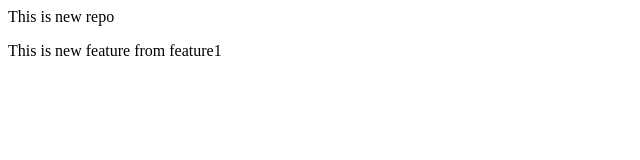
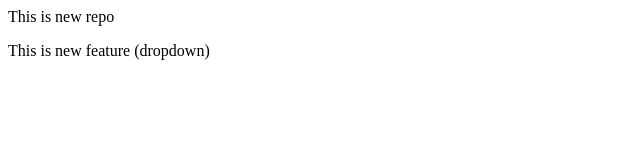
Before and after one commit to AsmitaRabari/localrepo, a plain HTML site: page index.html in a window 1280 px wide. Shown: the full height of the page, 0-640 px from the left. Drawn offline with Linux system fonts and the light colour scheme.

Commit message:
Add feature

```diff
--- a/index.html
+++ b/index.html
@@ -1,3 +1,2 @@
 <p>This is new repo</p>
-<p>This is new feature from feature1
-</p>
+<p>This is new feature (dropdown)</p>
```
